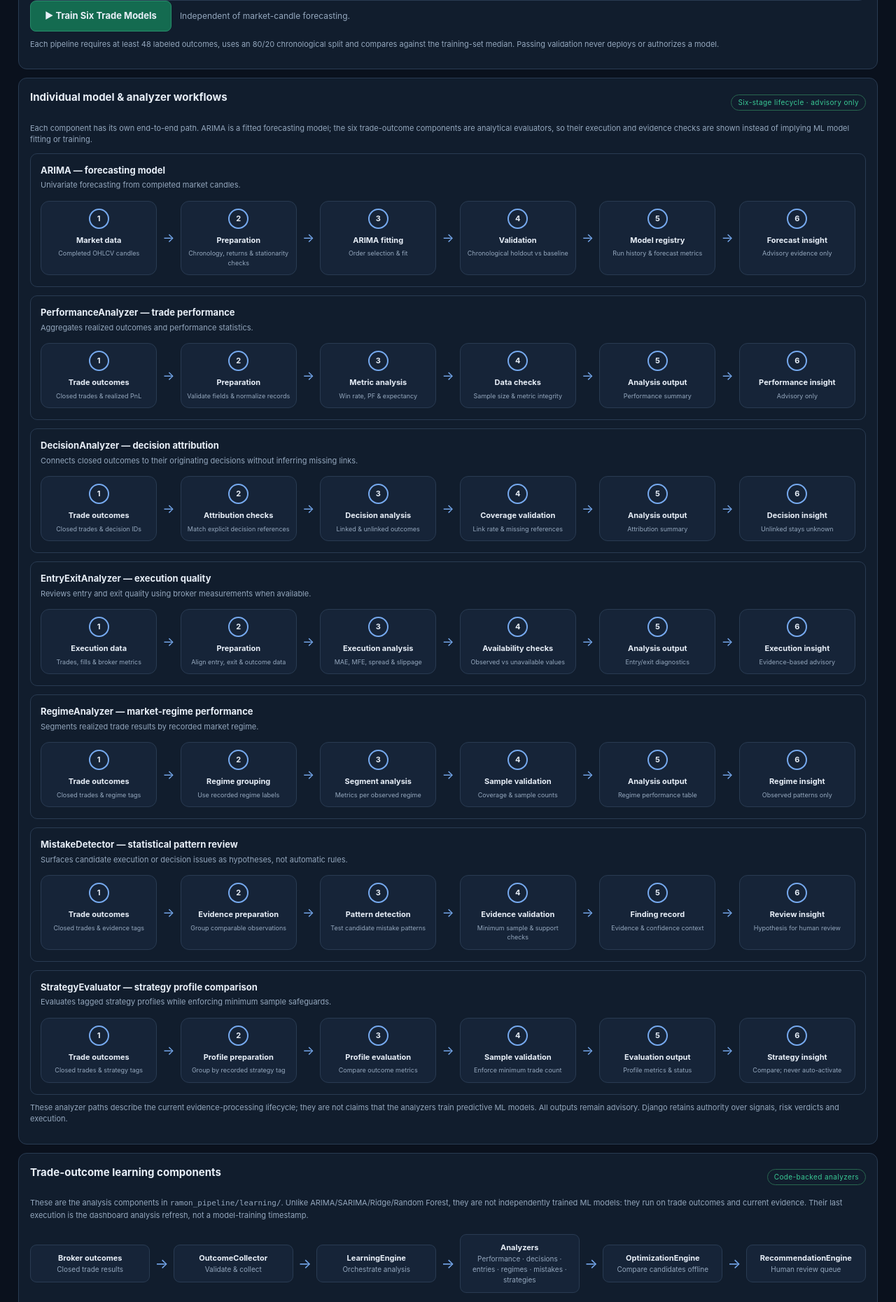
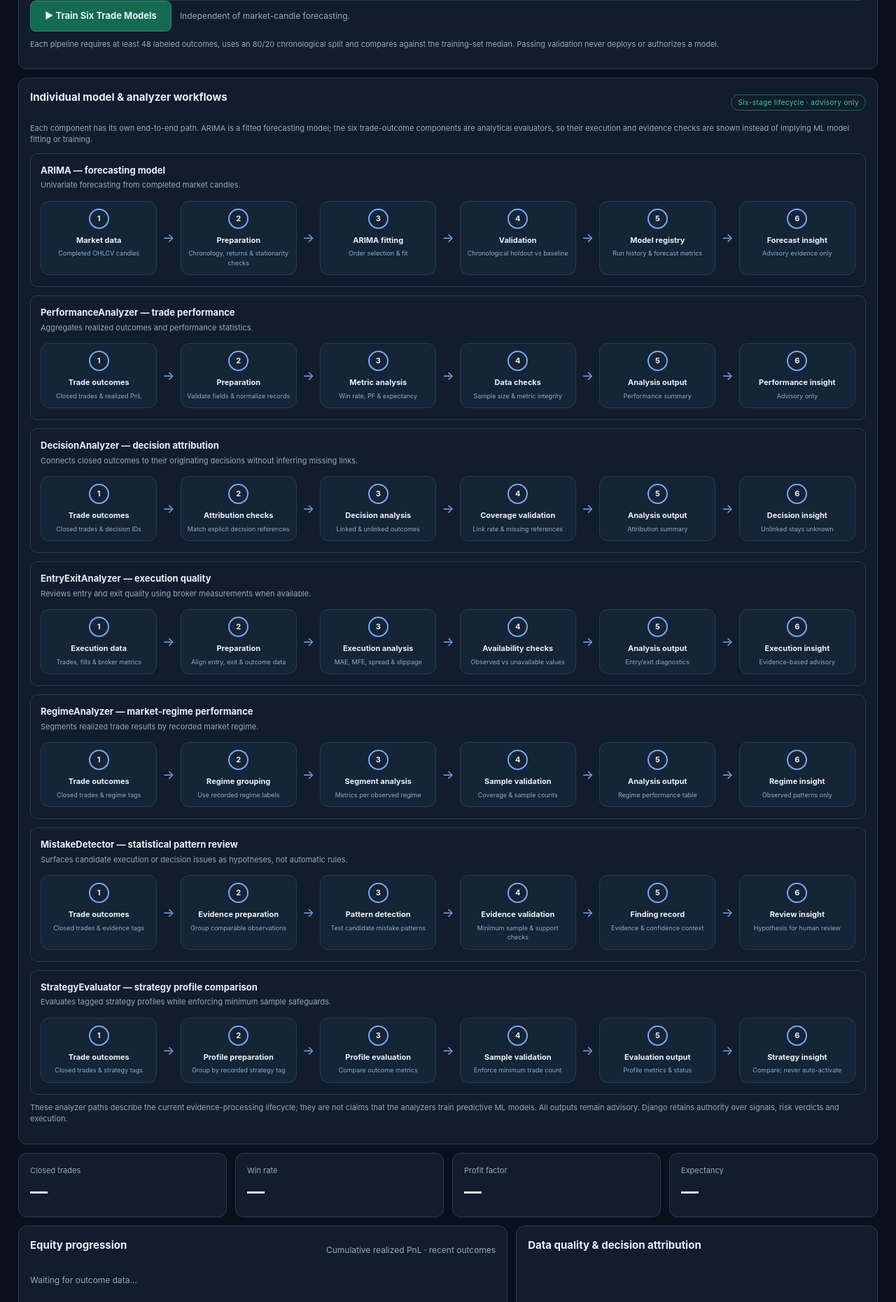
Before and after one commit to amiradmin/ramon-ai-trader, a Django app: template backend/django_bridge/ea_bridge/templates/ea_bridge/learning_dashboard.html in a window 1280 px wide. Shown: the part 1883-3743 px from the top of the page at 70% size. Run offline with Django 5.2, Linux system fonts and the light colour scheme; the template is opened without the code that fills it, so the values that code supplies are empty.

Commit message:
Remove trade-outcome learning components section from dashboard

```diff
--- a/backend/django_bridge/ea_bridge/templates/ea_bridge/learning_dashboard.html
+++ b/backend/django_bridge/ea_bridge/templates/ea_bridge/learning_dashboard.html
@@ -141,34 +141,7 @@ svg{width:100%;height:145px;display:block}.chart-label{fill:var(--muted);font-si
  </div>
  <p class="section-note">These analyzer paths describe the current evidence-processing lifecycle; they are not claims that the analyzers train predictive ML models. All outputs remain advisory. Django retains authority over signals, risk verdicts and execution.</p>
 </section>
-<section class="panel">
- <div class="split"><h2>Trade-outcome learning components</h2><span class="tag safe">Code-backed analyzers</span></div>
- <p class="section-note">These are the analysis components in <code>ramon_pipeline/learning/</code>. Unlike ARIMA/SARIMA/Ridge/Random Forest, they are not independently trained ML models: they run on trade outcomes and current evidence. Their last execution is the dashboard analysis refresh, not a model-training timestamp.</p>
- <div class="component-flow" aria-label="Trade outcome learning workflow">
-  <div class="component-step"><b>Broker outcomes</b><small>Closed trade results</small></div><span class="component-arrow">→</span>
-  <div class="component-step"><b>OutcomeCollector</b><small>Validate & collect</small></div><span class="component-arrow">→</span>
-  <div class="component-step"><b>LearningEngine</b><small>Orchestrate analysis</small></div><span class="component-arrow">→</span>
-  <div class="component-step"><b>Analyzers</b><small>Performance · decisions · entries · regimes · mistakes · strategies</small></div><span class="component-arrow">→</span>
-  <div class="component-step"><b>OptimizationEngine</b><small>Compare candidates offline</small></div><span class="component-arrow">→</span>
-  <div class="component-step"><b>RecommendationEngine</b><small>Human review queue</small></div>
- </div>
- <div class="split"><h2>Component registry</h2><span class="small" id="components-updated">Waiting for analysis…</span></div>
- <div class="component-grid" id="learning-components">
-  <article class="component-card"><h3>OutcomeCollector</h3><code>outcome_collector.py</code><p>Validates and records completed trade outcomes through the SignalFlow outcome store.</p><div class="component-state">Trigger: each received outcome</div></article>
-  <article class="component-card"><h3>LearningEngine</h3><code>engine.py</code><p>Orchestrates the analysis components and exposes summary, review, and observe operations.</p><div class="component-state">Trigger: dashboard analysis request</div></article>
-  <article class="component-card"><h3>PerformanceAnalyzer</h3><code>performance_analyzer.py</code><p>Calculates aggregate trade performance using the established learning statistics.</p><div class="component-state">Output: analysis.performance</div></article>
-  <article class="component-card"><h3>DecisionAnalyzer</h3><code>decision_analyzer.py</code><p>Measures outcome-to-decision attribution and linked/unlinked coverage without guessing missing links.</p><div class="component-state">Output: analysis.decisions</div></article>
-  <article class="component-card"><h3>EntryExitAnalyzer</h3><code>entry_exit_analyzer.py</code><p>Summarizes MAE, MFE, entry/exit efficiency, spread, and slippage when broker data exists.</p><div class="component-state">Output: analysis.entry_exit</div></article>
-  <article class="component-card"><h3>RegimeAnalyzer</h3><code>regime_analyzer.py</code><p>Segments observed trade performance by market regime.</p><div class="component-state">Output: analysis.regimes</div></article>
-  <article class="component-card"><h3>MistakeDetector</h3><code>mistake_detector.py</code><p>Finds statistically supported patterns and keeps findings as hypotheses, not automatic rules.</p><div class="component-state">Output: analysis.mistakes</div></article>
-  <article class="component-card"><h3>StrategyEvaluator</h3><code>strategy_evaluator.py</code><p>Compares tagged strategy profiles and enforces minimum sample safeguards.</p><div class="component-state">Output: analysis.strategies</div></article>
-  <article class="component-card"><h3>OptimizationEngine</h3><code>optimization_engine.py</code><p>Compares baseline and candidate evidence offline; requires sufficient trades, improved expectancy, and no worse drawdown.</p><div class="component-state">Trigger: explicit candidate evaluation · not auto-run</div></article>
-  <article class="component-card"><h3>RecommendationEngine</h3><code>recommendation_engine.py</code><p>Converts review findings into deduplicatable recommendations for human review.</p><div class="component-state">Trigger: Generate recommendations</div></article>
-  <article class="component-card"><h3>Learning contracts</h3><code>models.py</code><p>Defines typed OutcomeRecord and AnalysisReport data contracts; it is not a predictive model.</p><div class="component-state">Role: typed data structures</div></article>
-  <article class="component-card"><h3>Package exports</h3><code>__init__.py</code><p>Exports the learning engine, analyzers, recommendation and optimization components as the package API.</p><div class="component-state">Role: module interface</div></article>
- </div>
- <p class="section-note" id="component-run-state">Analysis execution status will appear after the first successful dashboard refresh. OptimizationEngine is currently a callable offline evaluator, not part of the automatic analyze() pass. None of these components can alter live strategy parameters or authorize orders.</p>
-</section>
+
 <section class="grid" id="kpis">
  <div class="panel metric"><span>Closed trades</span><strong>—</strong></div><div class="panel metric"><span>Win rate</span><strong>—</strong></div><div class="panel metric"><span>Profit factor</span><strong>—</strong></div><div class="panel metric"><span>Expectancy</span><strong>—</strong></div>
 </section>
```
